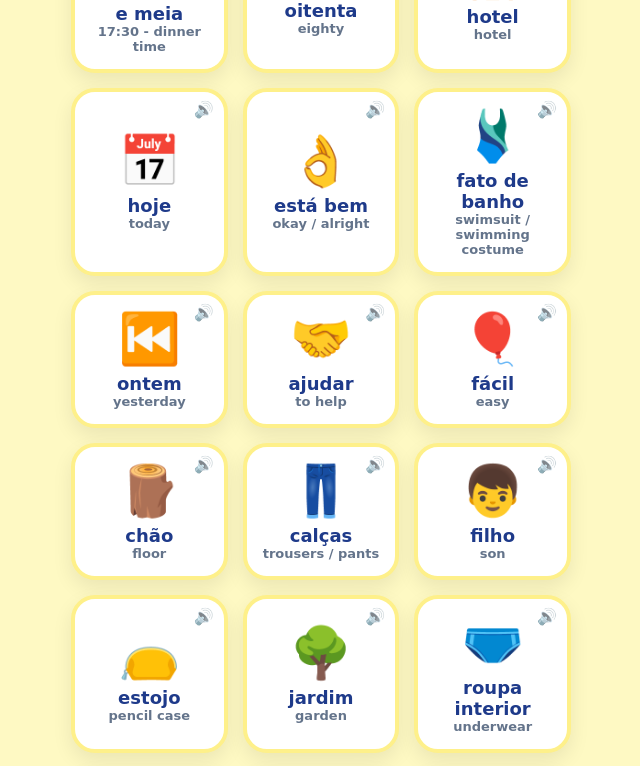
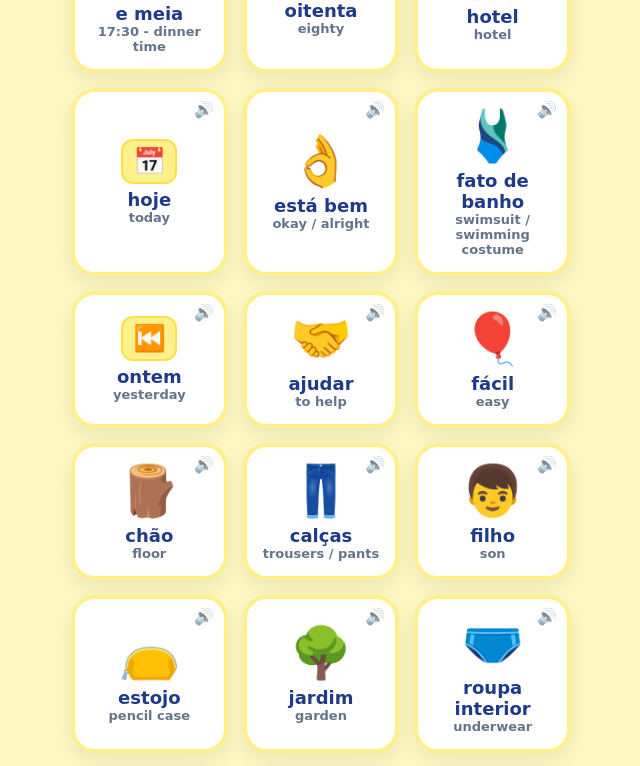
Before and after one commit to MesutUluag/Portugese-for-Kids, a React (Vite) app: page / in a window 1280 px wide. Shown: the part 6540-7306 px from the top of the page, without its empty margins (319-959 px from the left). Built offline with nearby package versions, Linux system fonts and the light colour scheme; no server answers.

Commit message:
Simplify kids-emoji--number check to use category instead of regex

```diff
--- a/src/components/CardsMode.tsx
+++ b/src/components/CardsMode.tsx
@@ -106,7 +106,7 @@ export default function CardsMode({ language }: Props): React.ReactElement {
             onClick={() => speakText(w.pt)}
           >
             <span className="sound-icon">🔊</span>
-            <span className={`kids-emoji${w.category === 'Numbers' || /^\d{2}:\d{2}$/.test(w.emoji) ? ' kids-emoji--number' : ''}`}>{w.emoji}</span>
+            <span className={`kids-emoji${w.category === 'Numbers' || w.category === 'Time' ? ' kids-emoji--number' : ''}`}>{w.emoji}</span>
             <div className="kids-pt">{w.pt}</div>
             <div className="kids-en">{language === 'tr' ? w.tr : w.en}</div>
           </div>
```
